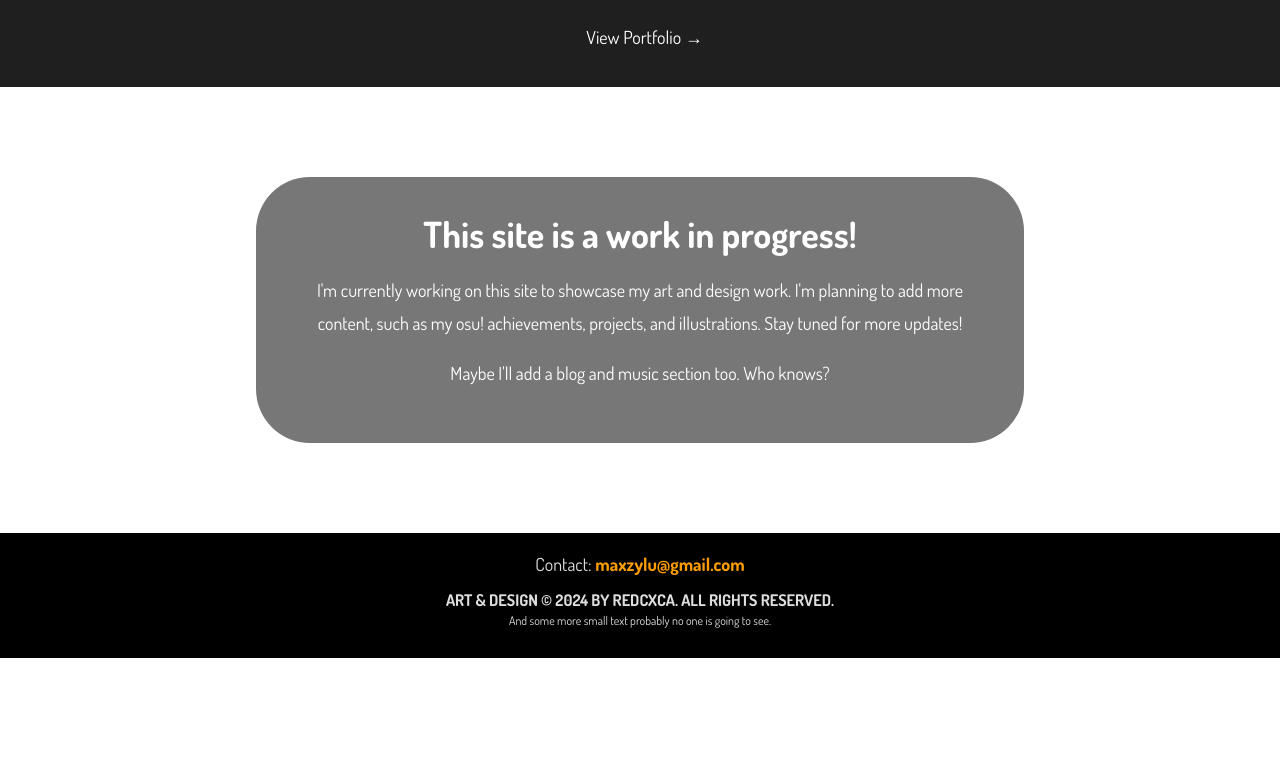
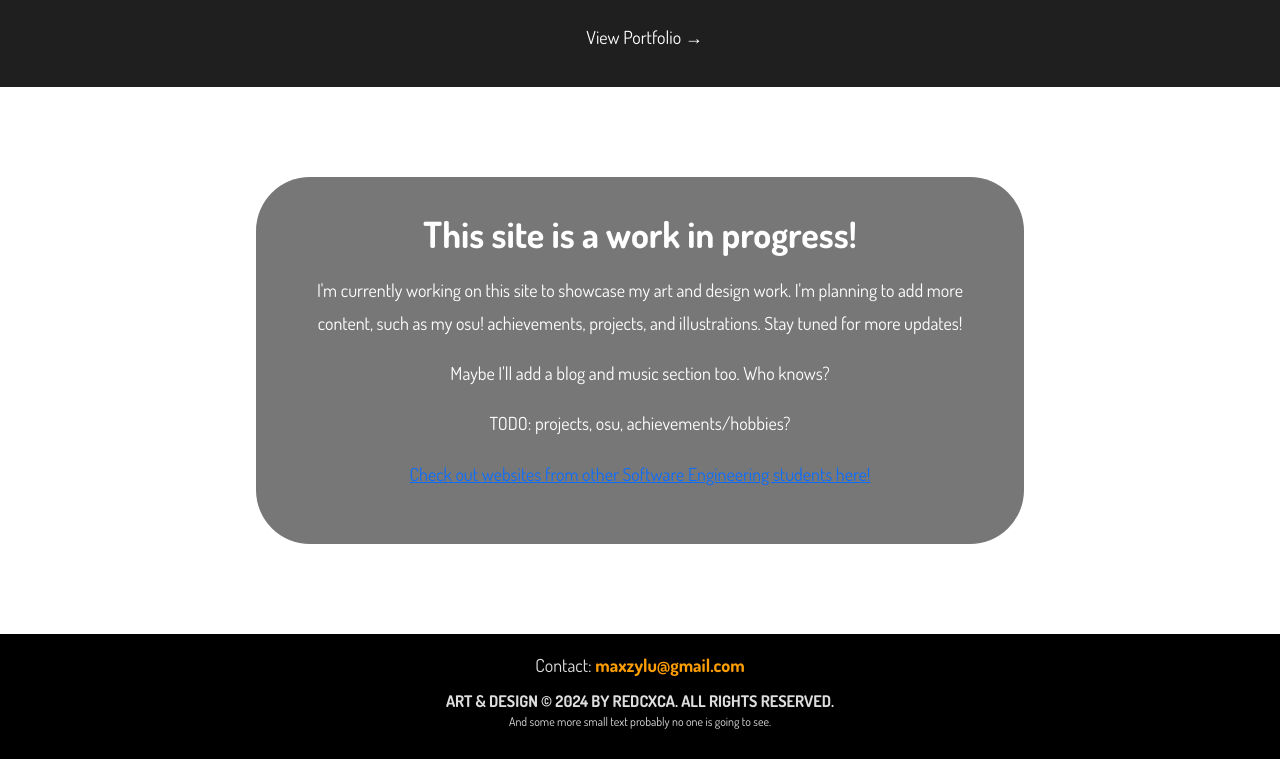
Before and after one commit to RedcXca/Personal-Website, a website: page index.html in a window 1280 px wide. Shown: the part 1199-1958 px from the top of the page. Before the commit the page ends 1857 px from the top, so only its background shows below. Drawn offline with nearby package versions, Linux system fonts and the light colour scheme.

Commit message:
added se webring link

```diff
--- a/index.html
+++ b/index.html
@@ -131,6 +131,8 @@
           as my osu! achievements, projects, and illustrations. Stay tuned for more updates!
         </p>
         <p>Maybe I'll add a blog and music section too. Who knows?</p>
+        <p>TODO: projects, osu, achievements/hobbies?</p>
+        <p><a href="https://se-webring.xyz/">Check out websites from other Software Engineering students here!</a></p>
       </div>
     </section>
     <footer>
```
